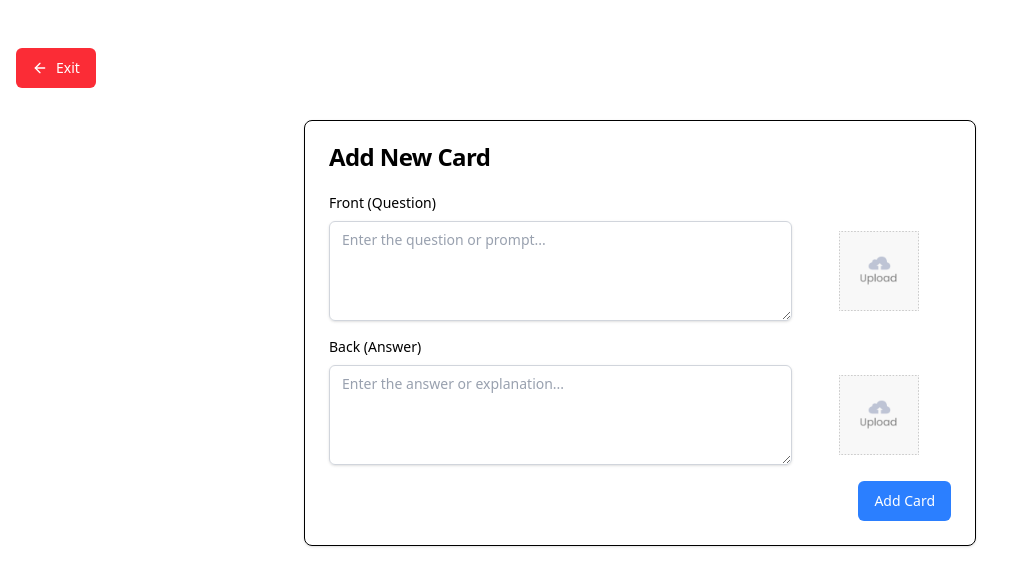
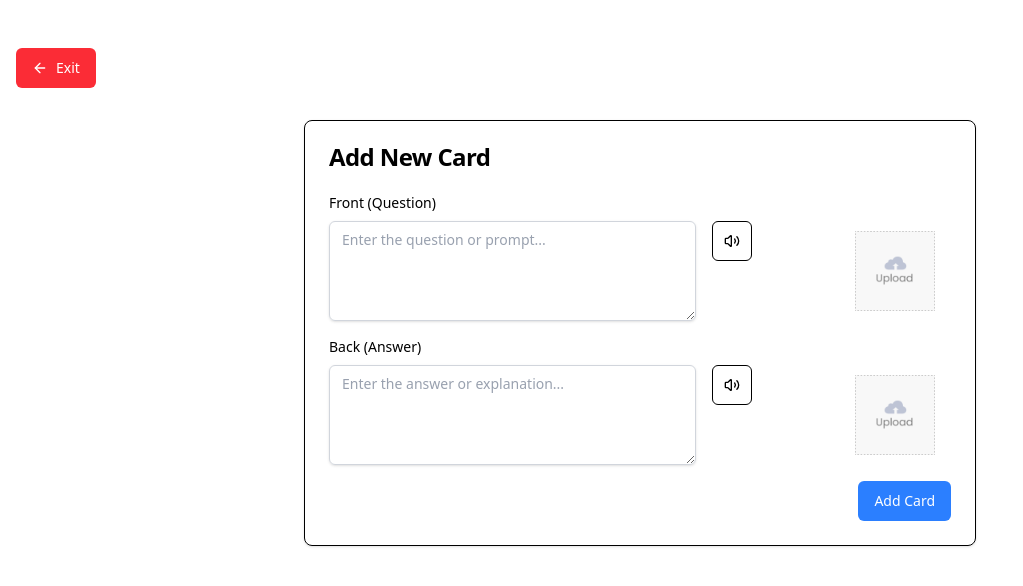
Before and after one commit to theoleone10/leolearn-srs, a React (Vite) app in the folder frontend/: page /add-card in a window 1280 px wide. Shown: the top 586 px of the page, without its empty margins (0-1023 px from the left). Built offline with nearby package versions, Linux system fonts and the light colour scheme; no server answers.

Commit message:
feat: add speech synthesis for new flashcards

```diff
--- a/frontend/src/components/card-form.jsx
+++ b/frontend/src/components/card-form.jsx
@@ -5,6 +5,7 @@ import { Button } from "./ui/button"
 import { Textarea } from "./ui/textarea"
 import { Card, CardContent, CardHeader, CardTitle } from "./ui/card"
 import { toast } from "react-toastify";
+import { Volume2 } from "lucide-react"
 import { useCards } from "../context/CardContext"
 import { assets } from '../assets/assets'
 
@@ -15,6 +16,19 @@ export function CardForm({ editingCard, onCancel }) {
   const [frontImage, setFrontImage] = useState(null)
   const [backImage, setBackImage] = useState(null)
 
+  const speakText = (text) => {
+    if (!text?.trim()) {
+      toast.error("Please enter text to speak")
+      return
+    }
+    if ("speechSynthesis" in window) {
+      const utterance = new SpeechSynthesisUtterance(text)
+      window.speechSynthesis.speak(utterance)
+    } else {
+      toast.error("Speech synthesis not supported")
+    }
+  }
+
   const handleSubmit = (e) => {
     e.preventDefault()
     // if (!front.trim() || !back.trim()) return
@@ -23,8 +37,7 @@ export function CardForm({ editingCard, onCancel }) {
       updateCard(editingCard.id, { front: front.trim(), back: back.trim() })
     } else {
       addCard(front?.trim(), back?.trim(), frontImage, backImage)
-
-
+      speakText(front)
     }
 
     setFront("")
@@ -45,7 +58,7 @@ export function CardForm({ editingCard, onCancel }) {
             <label htmlFor="front" className="block text-sm font-medium mb-2">
               Front (Question)
             </label>
-            <div className="grid grid-cols-4 gap-4">
+              <div className="grid grid-cols-5 gap-4">
               <Textarea
                 id="front"
                 value={front}
@@ -54,14 +67,16 @@ export function CardForm({ editingCard, onCancel }) {
                 className="min-h-[100px] col-span-3"
 
               />
-            {/* <input
-              type="file"
-              accept="image/*"
-              onChange={(e) => setFrontImage(e.target.files[0])}
-              className="bg-blue-500 text-white shadow-[0_0_10px_bg-blue-600] hover:bg-blue-400 hover:text-white hover:shadow-[0_0_10px_bg-blue-600]"
-            /> */}
-
-            <label htmlFor="frontImage" className="flex justify-center items-center">
+              <Button
+                type="button"
+                variant="outline"
+                size="icon"
+                onClick={() => speakText(front)}
+                className="h-10 w-10 col-span-1"
+              >
+                <Volume2 className="h-5 w-5" />
+              </Button>
+              <label htmlFor="frontImage" className="flex justify-center items-center col-span-1">
                   <img className='w-20 h-20' src={!frontImage ? assets.upload_area : URL.createObjectURL(frontImage)} alt="" />
                   <input
                     type="file"
@@ -78,7 +93,7 @@ export function CardForm({ editingCard, onCancel }) {
             <label htmlFor="back" className="block text-sm font-medium mb-2">
               Back (Answer)
             </label>
-            <div className="grid grid-cols-4 gap-4">
+              <div className="grid grid-cols-5 gap-4">
               <Textarea
                 id="back"
                 value={back}
@@ -87,8 +102,16 @@ export function CardForm({ editingCard, onCancel }) {
                 className="min-h-[100px] col-span-3"
 
               />
-
-            <label htmlFor="backImage" className="flex justify-center items-center">
+              <Button
+                type="button"
+                variant="outline"
+                size="icon"
+                onClick={() => speakText(back)}
+                className="h-10 w-10 col-span-1"
+              >
+                <Volume2 className="h-5 w-5" />
+              </Button>
+              <label htmlFor="backImage" className="flex justify-center items-center col-span-1">
                   <img className='w-20' src={!backImage ? assets.upload_area : URL.createObjectURL(backImage)} alt="" />
                   <input
                     type="file"
```
Lines whose indentation alone changed are shown as unchanged.
